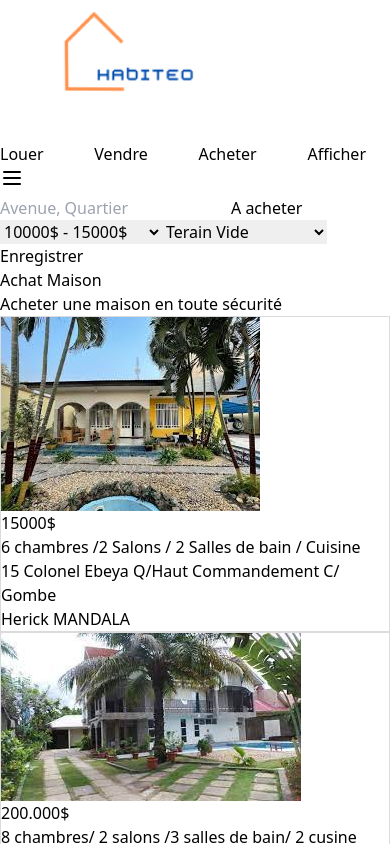
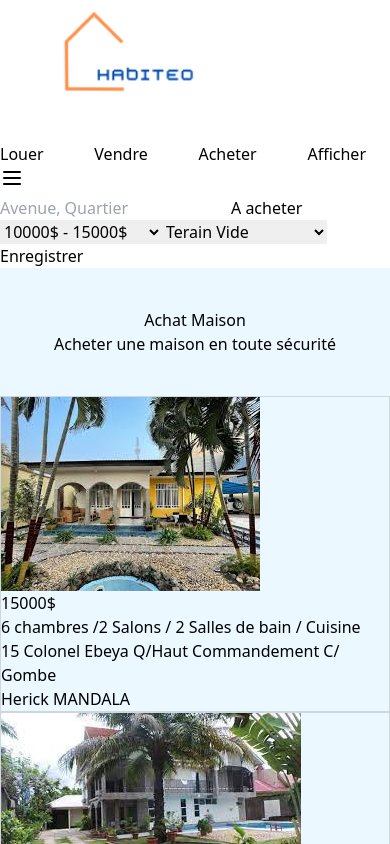
Before and after one commit to Edonak/Habiteo, a React (Vite) app: page /buy in a window 390 px wide. Shown: the top 844 px of the page. Built offline with nearby package versions, Linux system fonts and the light colour scheme.

Commit message:
House detail style responsive purchare house

```diff
--- a/src/App.css
+++ b/src/App.css
@@ -76,6 +76,26 @@
   display: inline;
   content: '⚠';
 }
+
+/*House purchase style*/
+
+.house-purchase{
+  width:100%;
+  margin-bottom:3rem;
+  padding-bottom:2rem;
+  background-color: #ebf8ff
+}
+.house-purchase-title{
+  text-align:center;
+  padding-bottom:2.5rem;
+  padding-top:2.5rem;
+}
+.house-purchase-container{
+  width:100%;
+  display:flex;
+  justify-content:center;
+}
+
 /*House detail style*/
 .houseDetail{
   background-color : White;
--- a/src/component/containers/houseDetail.jsx
+++ b/src/component/containers/houseDetail.jsx
@@ -7,10 +7,10 @@ import { NavLink } from 'react-router-dom';
 export default function HouseDetail() {
     return (
         <section className='text-justify houseDetail'>
-            <div className='border-solid rounded-3xl shadow-2xl items-center house-card'>
-                <div className=''>
+            <div className='border-solid rounded-3xl shadow-2xl house-card'>
+                <figure>
                     <img src={VenteImage} alt="" />
-                </div>
+                </figure>
                 <div className='p-4'>
                     <h4 className='text-[1.3rem] font-medium pb-4 text-center'>Vendre une maison</h4>
                     <p>Quel que soit le chemin que vous empruntez pour vendre votre maison,
@@ -21,10 +21,10 @@ export default function HouseDetail() {
                     </div>
                 </div>
             </div>
-            <div className='w-[25%] border-solid rounded-3xl shadow-2xl flex flex-col items-center house-card'>
-                <div>
+            <div className='border-solid rounded-3xl shadow-2xl house-card'>
+                <figure>
                     <img src={LocationImage} alt="image maison à louer" />
-                </div>
+                </figure>
                 <div className='p-4'>
                     <h4 className='text-[1.3rem] font-medium pb-4 text-center'>Louer une maison</h4>
                     <p>Nous créons une expérience en ligne transparente,
@@ -35,10 +35,10 @@ export default function HouseDetail() {
                     </div>
                 </div>
             </div>
-            <div className='w-[25%] border-solid rounded-3xl shadow-2xl house-card'>
-                <div>
+            <div className='border-solid rounded-3xl shadow-2xl house-card'>
+                <figure>
                     <img src={ParcoursImage} alt="parcourir les images" />
-                </div>
+                </figure>
                 <div className='p-4'>
                     <h4 className='text-[1.3rem] font-medium pb-4 text-center'>Parcourir des maisons</h4>
                     <p>Trouvez votre place avec une expérience photo immersive
--- a/src/component/containers/housePurchase.jsx
+++ b/src/component/containers/housePurchase.jsx
@@ -5,16 +5,16 @@ import { NavLink } from 'react-router-dom';
 export default function HousePurchase() {
     const [currentIndex, setCurrentIndex] = useState(0);
     const [visibleImages, setVisibleImages] = useState(3);
-const data = []
+    const data = []
 
 
     return (
-        <section className=" w-[100%] mb-12 p-2 bg-blue-50 pb-8">
-            <div className='pb-12 pl-12'>
+        <section className=" house-purchase">
+            <div className='house-purchase-title'>
                 <h2 className='text-[1.3rem] font-medium text-[#004AAD]'>Achat Maison</h2>
                 <p>Acheter une maison en toute sécurité</p>
             </div>
-        {homeDatas.housePurchase.length > 0? <div className="flex w-[100%] justify-center ">
+        {homeDatas.housePurchase.length > 0? <div className="house-purchase-container ">
 
             <div className='flex flex-wrap w-[80%] gap-9 justify-center'>
             {homeDatas.housePurchase.map((exo, index) => (
```
